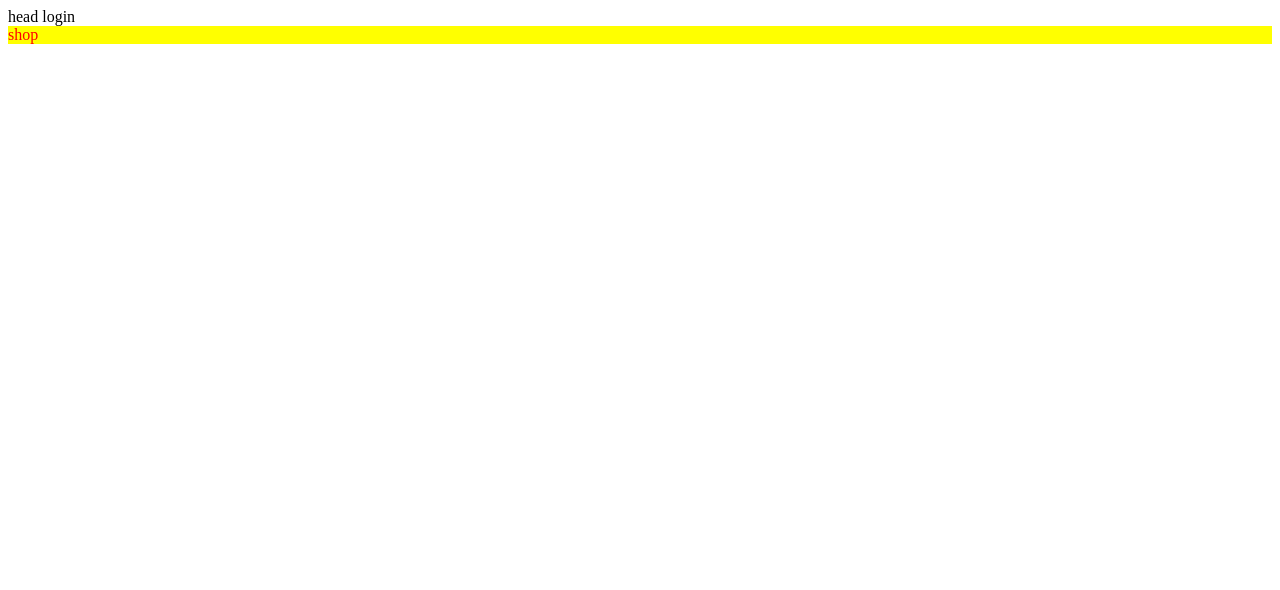
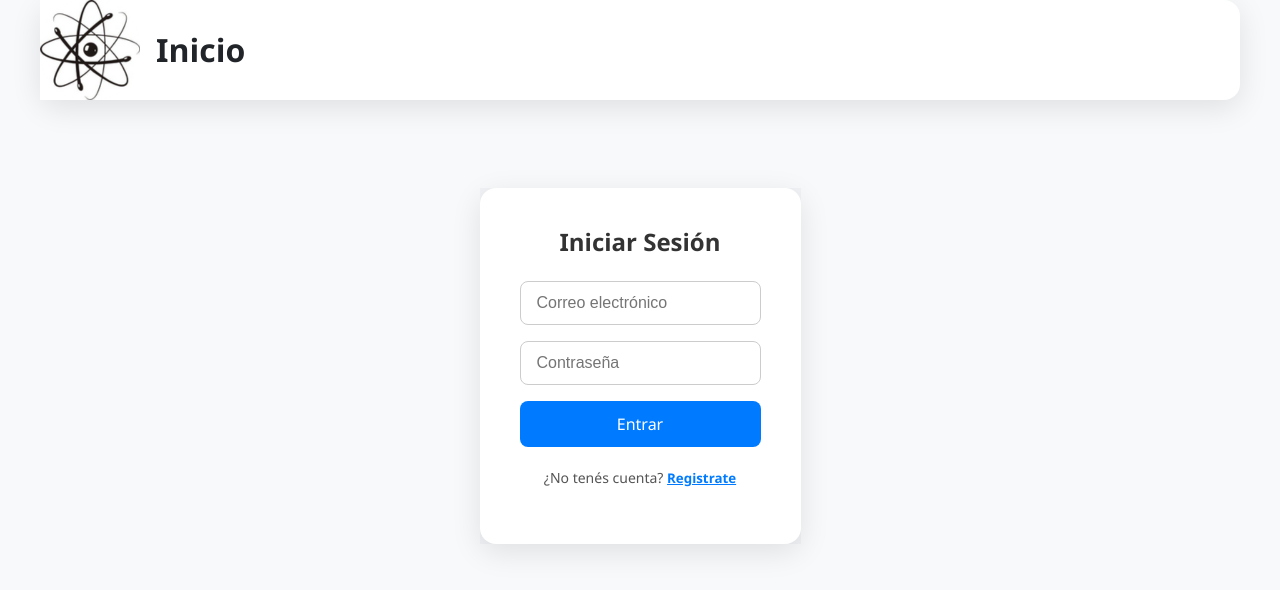
Before and after one commit to Eduar2arias/electro_ecomerce, a Next.js app: page /login in a window 1280 px wide. Shown: the top 590 px of the page. Built offline with nearby package versions, Linux system fonts and the light colour scheme.

Commit message:
update carpetas

```diff
--- a/app/login/layout.js
+++ b/app/login/layout.js
@@ -17,12 +17,22 @@
 //   description: "Generated by create next app",
 // };
 
+import './login.css';
+import '../globals.css';
+
 export default function RootLayout({ children }) {
   return (
     <html lang="en">
-      <body>
-        <header>head login</header>
-        {children}
+      <body className="sesion-container">
+        <header>
+          <div className='container-header'>
+            <div className='logo'></div>
+            <div className='header-text'>Inicio</div>
+          </div>
+        </header>
+        <div style={{ display: 'flex', flexDirection: 'row', alignItems: 'center', justifyContent: 'center', maxWidth: '100vw', height: '500px ', padding: '0 20px' }}>
+          {children}
+        </div>
       </body>
     </html>
   );
--- /dev/null
+++ b/app/login/login.css
@@ -0,0 +1,40 @@
+.sesion-container {
+    max-width: var(--max-width);
+    margin: 0 auto;
+    /* padding: 2em; */
+    display: flex;
+    flex-direction: column;
+  }
+
+  .container-header{
+    display: flex;
+    flex-direction: row;
+    justify-content: flex-start;
+    align-items: center;
+    margin-bottom: 1em;
+    background-color: #fff;
+    box-shadow: 0 8px 30px rgba(0, 0, 0, 0.1);
+    border-radius: 16px;
+    /* padding: 16px; */
+  }
+
+  .logo {
+    width: 100px;
+    height: 100px;
+    background-image: url('../../img/logo/logo.png');
+    background-size: contain;
+    margin-right: 1rem;
+  }
+
+  .logo :hover {
+    cursor: pointer;
+  }
+  .header-text{
+    font-size: 2rem;
+    font-weight: bold;
+    color: var(--color-primary);
+  }
+
+  .header-text:hover {
+    cursor: pointer;
+  }
--- /dev/null
+++ b/app/login/page.css
@@ -0,0 +1,84 @@
+/* Fondo general centrado */
+.auth-container {
+    display: flex;
+    align-items: center;
+    justify-content: center;
+    /* min-height: 100vh; */
+    background-color: #f0f2f5;
+  }
+
+  /* Card del formulario */
+  .auth-card {
+    background-color: #fff;
+    padding: 40px;
+    border-radius: 16px;
+    box-shadow: 0 8px 30px rgba(0, 0, 0, 0.1);
+    width: 100%;
+    max-width: 400px;
+  }
+
+  /* Título del formulario */
+  .auth-title {
+    text-align: center;
+    font-size: 24px;
+    margin-bottom: 24px;
+    color: #333;
+  }
+
+  /* Estilos del formulario */
+  .auth-form {
+    display: flex;
+    flex-direction: column;
+    gap: 16px;
+  }
+
+  .auth-input {
+    padding: 12px 16px;
+    font-size: 16px;
+    border: 1px solid #ccc;
+    border-radius: 8px;
+    transition: border-color 0.2s;
+  }
+
+  .auth-input:focus {
+    border-color: #007bff;
+    outline: none;
+  }
+
+  /* Botón */
+  .auth-button {
+    background-color: #007bff;
+    color: #fff;
+    padding: 12px 16px;
+    font-size: 16px;
+    border: none;
+    border-radius: 8px;
+    cursor: pointer;
+    transition: background-color 0.2s;
+  }
+
+  .auth-button:hover {
+    background-color: #0056b3;
+  }
+
+  /* Cambio de modo */
+  .auth-toggle {
+    margin-top: 20px;
+    text-align: center;
+    font-size: 14px;
+    color: #555;
+  }
+
+  .auth-link {
+    background: none;
+    border: none;
+    color: #007bff;
+    cursor: pointer;
+    font-weight: bold;
+    text-decoration: underline;
+    padding: 0;
+  }
+
+  .auth-link:hover {
+    color: #0056b3;
+  }
--- a/app/login/page.js
+++ b/app/login/page.js
@@ -1,10 +1,105 @@
+"use client"
 import Image from "next/image";
 import styles from "../page.module.css";
+import "./page.css";
+import { useState } from "react";
 
 export default function Home() {
+  const [isLogin, setIsLogin] = useState(true);
+  const [formData, setFormData] = useState({
+    email: "",
+    password: "",
+    confirmPassword: "",
+    username: "",
+  });
+
+  const handleChange = (e) => {
+    setFormData({ ...formData, [e.target.name]: e.target.value });
+  };
+
+  const handleSubmit = (e) => {
+    e.preventDefault();
+
+    if (!isLogin && formData.password !== formData.confirmPassword) {
+      alert("Las contraseñas no coinciden");
+      return;
+    }
+
+    if (isLogin) {
+      console.log("Iniciando sesión con:", formData.email, formData.password);
+    } else {
+      console.log("Registrando con:", formData);
+    }
+  };
+
   return (
-    <div style={{'color':'red','backgroundColor':'yellow'}}>
-      shop
+    <div className="auth-container">
+      <div className="auth-card">
+        <h2 className="auth-title">{isLogin ? "Iniciar Sesión" : "Registrarse"}</h2>
+
+        <form onSubmit={handleSubmit} className="auth-form">
+          {!isLogin && (
+            <input
+              type="text"
+              name="username"
+              placeholder="Nombre de usuario"
+              value={formData.username}
+              onChange={handleChange}
+              className="auth-input"
+              required
+            />
+          )}
+
+          <input
+            type="email"
+            name="email"
+            placeholder="Correo electrónico"
+            value={formData.email}
+            onChange={handleChange}
+            className="auth-input"
+            required
+          />
+
+          <input
+            type="password"
+            name="password"
+            placeholder="Contraseña"
+            value={formData.password}
+            onChange={handleChange}
+            className="auth-input"
+            required
+          />
+
+          {!isLogin && (
+            <input
+              type="password"
+              name="confirmPassword"
+              placeholder="Confirmar contraseña"
+              value={formData.confirmPassword}
+              onChange={handleChange}
+              className="auth-input"
+              required
+            />
+          )}
+
+          <button type="submit" className="auth-button">
+            {isLogin ? "Entrar" : "Registrarse"}
+          </button>
+        </form>
+
+        <div className="auth-toggle">
+          <p>
+            {isLogin ? "¿No tenés cuenta?" : "¿Ya tenés cuenta?"}{" "}
+            <button
+              type="button"
+              className="auth-link"
+              onClick={() => setIsLogin(!isLogin)}
+            >
+              {isLogin ? "Registrate" : "Iniciar sesión"}
+            </button>
+          </p>
+        </div>
+      </div>
     </div>
   );
 }
```
Also changed, not shown: app/(index)/page.js (+9 -16 lines), app/components/Card/card.css (added, +52 -0 lines), app/components/Card/card.js (added, +27 -0 lines), img/logo/logo.png (added).
